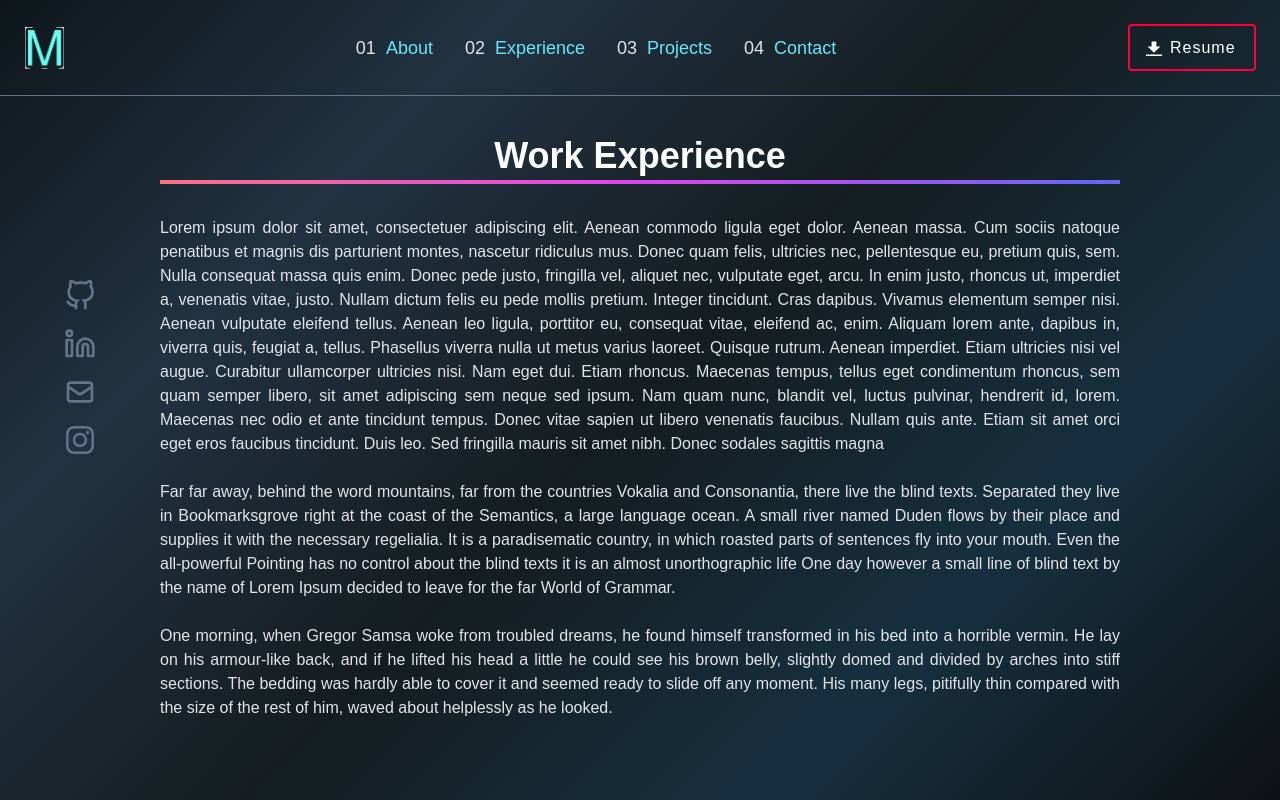
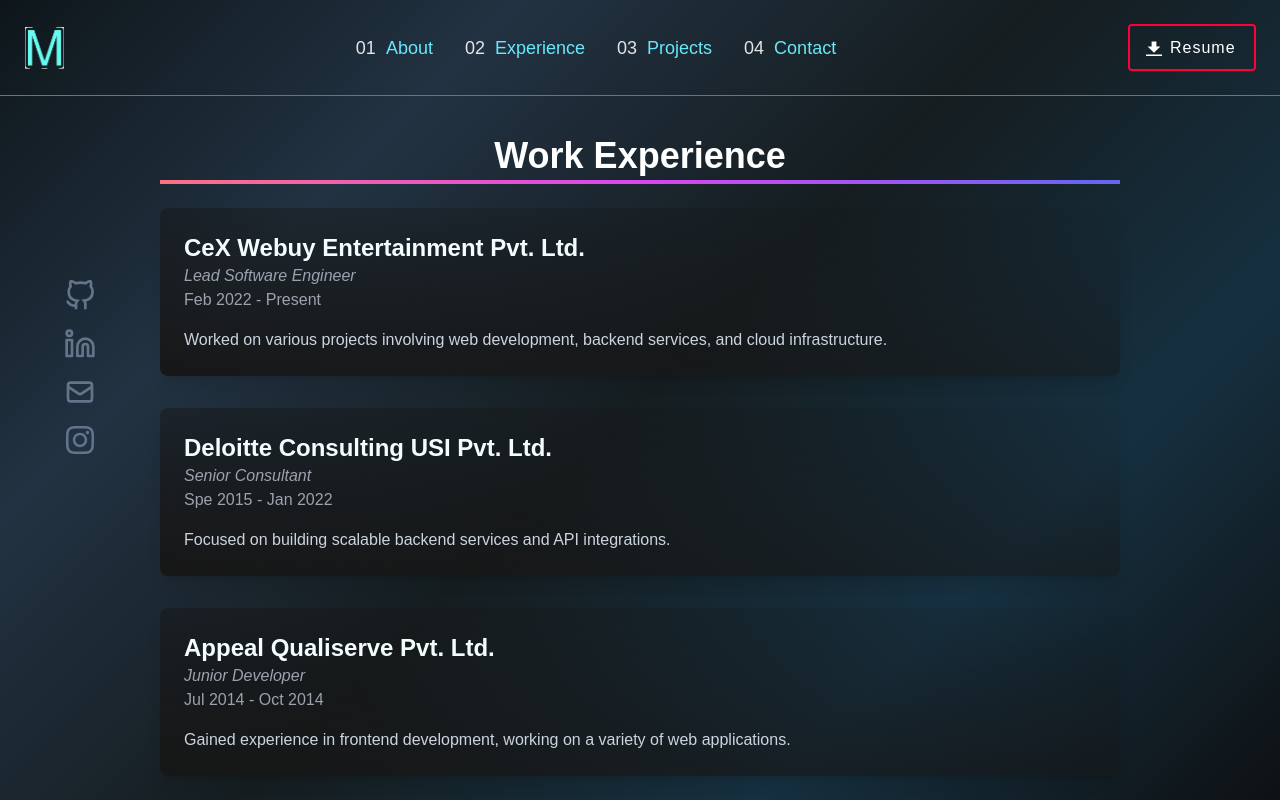
Before and after one commit to mohit-gogitter/v2, a Next.js app: page /explore/experience in a window 1280 px wide. Built offline with nearby package versions, Linux system fonts and the light colour scheme; a web font is replaced by a local one.

Commit message:
work experience

```diff
--- a/app/explore/about/page.tsx
+++ b/app/explore/about/page.tsx
@@ -80,7 +80,7 @@
               About Me
             </a>
           </div>
-          <div className="mt-8">
+          <div className="text-xl mt-8">
             <p>
               Lorem ipsum dolor sit amet, consectetuer adipiscing elit. Aenean
               commodo ligula eget dolor. Aenean massa. Cum sociis natoque
--- a/app/explore/experience/page.tsx
+++ b/app/explore/experience/page.tsx
@@ -1,6 +1,29 @@
 "use client";
 import "../styles.css";
 const Experience = () => {
+  const experiences = [
+    {
+      company: "CeX Webuy Entertainment Pvt. Ltd.",
+      role: "Lead Software Engineer",
+      duration: "Feb 2022 - Present",
+      description:
+        "Worked on various projects involving web development, backend services, and cloud infrastructure.",
+    },
+    {
+      company: "Deloitte Consulting USI Pvt. Ltd.",
+      role: "Senior Consultant",
+      duration: "Spe 2015 - Jan 2022",
+      description:
+        "Focused on building scalable backend services and API integrations.",
+    },
+    {
+      company: "Appeal Qualiserve Pvt. Ltd.",
+      role: "Junior Developer",
+      duration: "Jul 2014 - Oct 2014",
+      description:
+        "Gained experience in frontend development, working on a variety of web applications.",
+    },
+  ];
   return (
     <div>
       <div className="mb-4 p-6 grid md:grid-cols-8 md:p-0">
@@ -81,54 +104,19 @@
               Work Experience
             </a>
           </div>
-          <div className="mt-8">
-            <p>
-              Lorem ipsum dolor sit amet, consectetuer adipiscing elit. Aenean
-              commodo ligula eget dolor. Aenean massa. Cum sociis natoque
-              penatibus et magnis dis parturient montes, nascetur ridiculus mus.
-              Donec quam felis, ultricies nec, pellentesque eu, pretium quis,
-              sem. Nulla consequat massa quis enim. Donec pede justo, fringilla
-              vel, aliquet nec, vulputate eget, arcu. In enim justo, rhoncus ut,
-              imperdiet a, venenatis vitae, justo. Nullam dictum felis eu pede
-              mollis pretium. Integer tincidunt. Cras dapibus. Vivamus elementum
-              semper nisi. Aenean vulputate eleifend tellus. Aenean leo ligula,
-              porttitor eu, consequat vitae, eleifend ac, enim. Aliquam lorem
-              ante, dapibus in, viverra quis, feugiat a, tellus. Phasellus
-              viverra nulla ut metus varius laoreet. Quisque rutrum. Aenean
-              imperdiet. Etiam ultricies nisi vel augue. Curabitur ullamcorper
-              ultricies nisi. Nam eget dui. Etiam rhoncus. Maecenas tempus,
-              tellus eget condimentum rhoncus, sem quam semper libero, sit amet
-              adipiscing sem neque sed ipsum. Nam quam nunc, blandit vel, luctus
-              pulvinar, hendrerit id, lorem. Maecenas nec odio et ante tincidunt
-              tempus. Donec vitae sapien ut libero venenatis faucibus. Nullam
-              quis ante. Etiam sit amet orci eget eros faucibus tincidunt. Duis
-              leo. Sed fringilla mauris sit amet nibh. Donec sodales sagittis
-              magna
-            </p>
-            <br />
-            <p>
-              Far far away, behind the word mountains, far from the countries
-              Vokalia and Consonantia, there live the blind texts. Separated
-              they live in Bookmarksgrove right at the coast of the Semantics, a
-              large language ocean. A small river named Duden flows by their
-              place and supplies it with the necessary regelialia. It is a
-              paradisematic country, in which roasted parts of sentences fly
-              into your mouth. Even the all-powerful Pointing has no control
-              about the blind texts it is an almost unorthographic life One day
-              however a small line of blind text by the name of Lorem Ipsum
-              decided to leave for the far World of Grammar.{" "}
-            </p>
-            <br />
-            <p>
-              One morning, when Gregor Samsa woke from troubled dreams, he found
-              himself transformed in his bed into a horrible vermin. He lay on
-              his armour-like back, and if he lifted his head a little he could
-              see his brown belly, slightly domed and divided by arches into
-              stiff sections. The bedding was hardly able to cover it and seemed
-              ready to slide off any moment. His many legs, pitifully thin
-              compared with the size of the rest of him, waved about helplessly
-              as he looked.
-            </p>
+          <div className="container mx-auto mt-6">
+            <div className="space-y-8">
+              {experiences.map((experience, index) => (
+                <div key={index} className="bg-gradient-to-tr from-neutral-900 rounded-lg shadow-lg p-6">
+                  <h2 className="text-lg md:text-2xl font-semibold">
+                    {experience.company}
+                  </h2>
+                  <p className="text-gray-400 italic">{experience.role}</p>
+                  <p className="text-gray-400 mb-4">{experience.duration}</p>
+                  <p className="text-slate-300">{experience.description}</p>
+                </div>
+              ))}
+            </div>
           </div>
         </div>
         <div className="col-span-1 justify-center"></div>
--- a/app/explore/projects/page.tsx
+++ b/app/explore/projects/page.tsx
@@ -1,5 +1,20 @@
 "use client";
 const Projects = () => {
+  const projects = [
+    {
+      title: 'Project One',
+      description: 'A brief description of Project One.',
+      image: '/path/to/image1.jpg',
+      link: 'https://project-one.com',
+    },
+    {
+      title: 'Project Two',
+      description: 'A brief description of Project Two.',
+      image: '/path/to/image2.jpg',
+      link: 'https://project-two.com',
+    },
+    // Add more projects as needed
+  ];
 return (
     <div>
          {/* Projects Section */}
```
